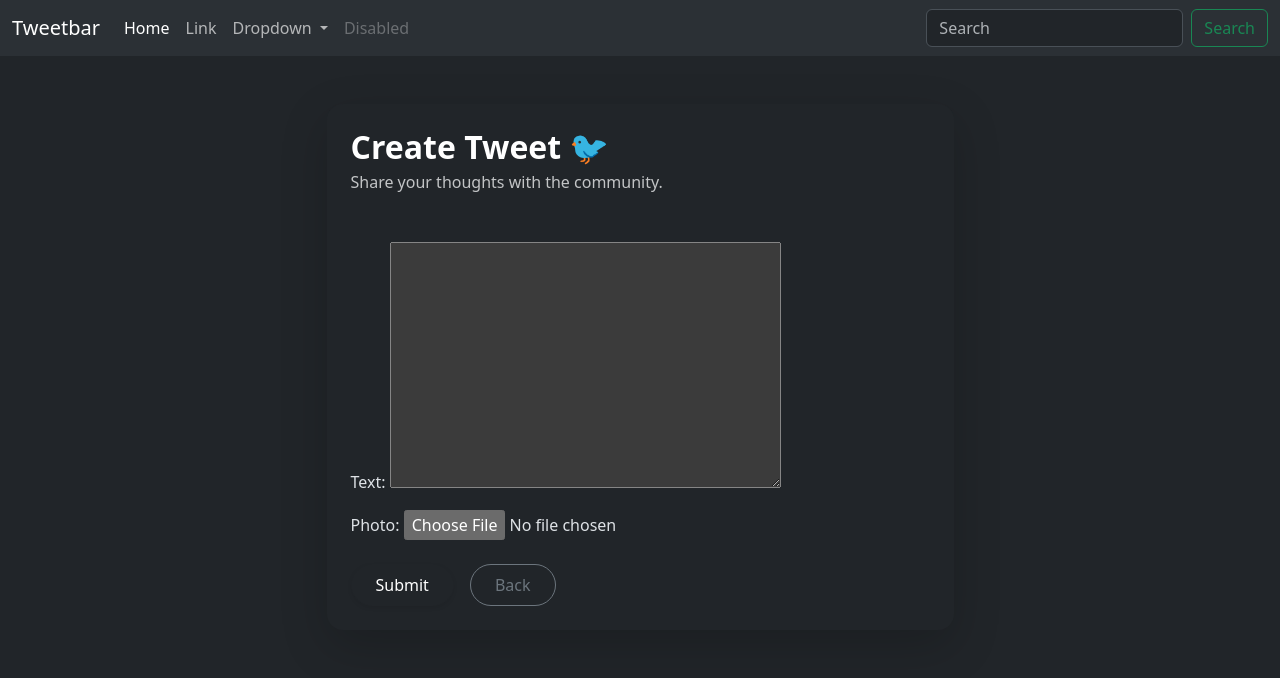
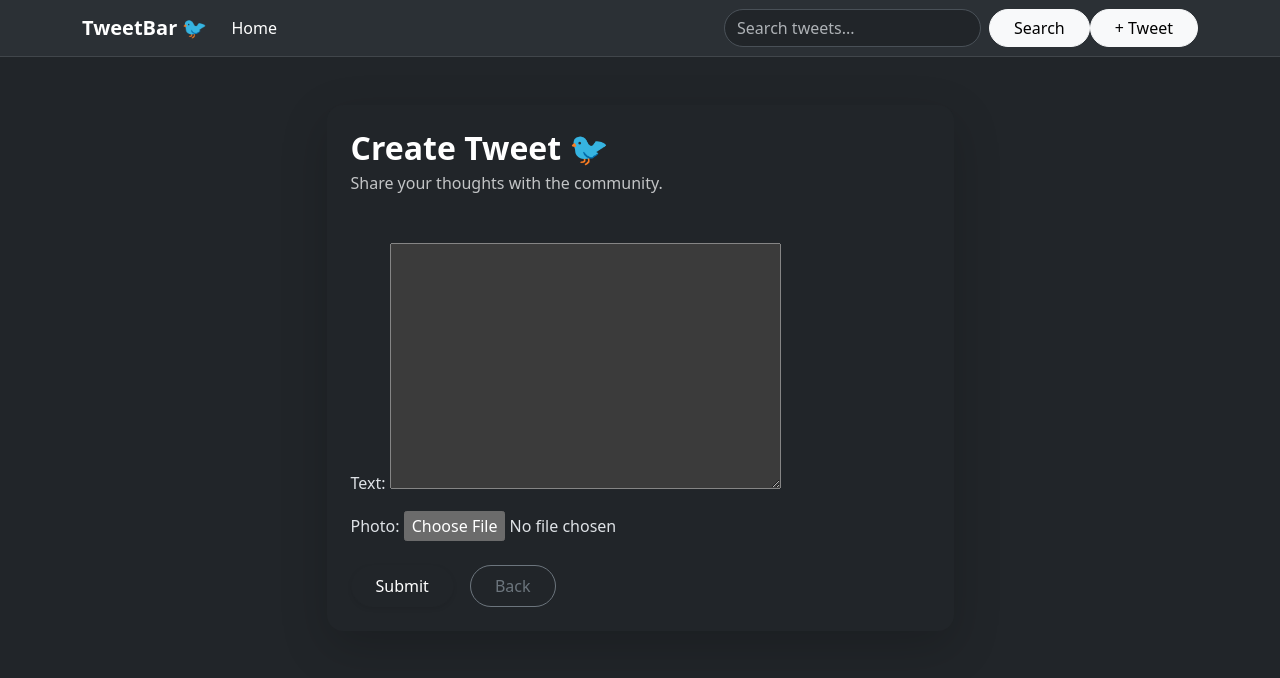
Before and after one commit to AhsanulHoqueRomman/Tweetbar, a Django app: page /tweet/create/ in a window 1280 px wide. Shown: the top 678 px of the page. Run offline with Django 5.2, Linux system fonts and the light colour scheme.

Commit message:
adding search functions and logics

```diff
--- a/templates/layout.html
+++ b/templates/layout.html
@@ -34,42 +34,68 @@
 
 </head>
 <body>
-    <nav class="navbar navbar-expand-lg bg-body-tertiary">
-    <div class="container-fluid">
-        <a class="navbar-brand" href="{% url 'tweet_list' %}">Tweetbar</a>
-        <button class="navbar-toggler" type="button" data-bs-toggle="collapse" data-bs-target="#navbarSupportedContent" aria-controls="navbarSupportedContent" aria-expanded="false" aria-label="Toggle navigation">
-        <span class="navbar-toggler-icon"></span>
+    <nav class="navbar navbar-expand-lg bg-body-tertiary border-bottom border-secondary-subtle">
+
+    <div class="container">
+        <a class="navbar-brand fw-bold"
+           href="{% url 'tweet_list' %}">
+            TweetBar 🐦
+        </a>
+
+        <!-- Mobile Button -->
+        <button class="navbar-toggler"
+                type="button"
+                data-bs-toggle="collapse"
+                data-bs-target="#navbarSupportedContent">
+
+            <span class="navbar-toggler-icon"></span>
+
         </button>
-        <div class="collapse navbar-collapse" id="navbarSupportedContent">
-        <ul class="navbar-nav me-auto mb-2 mb-lg-0">
-            <li class="nav-item">
-            <a class="nav-link active" aria-current="page" href="{% url 'tweet_list' %}">Home</a>
-            </li>
-            <li class="nav-item">
-            <a class="nav-link" href="#">Link</a>
-            </li>
-            <li class="nav-item dropdown">
-            <a class="nav-link dropdown-toggle" href="#" role="button" data-bs-toggle="dropdown" aria-expanded="false">
-                Dropdown
+
+        <!-- Navbar Content -->
+        <div class="collapse navbar-collapse"
+             id="navbarSupportedContent">
+
+            <!-- Left Side -->
+            <ul class="navbar-nav me-auto mb-2 mb-lg-0">
+
+                <li class="nav-item">
+                    <a class="nav-link active"
+                       href="{% url 'tweet_list' %}">
+                        Home
+                    </a>
+                </li>
+
+            </ul>
+
+            <!-- Search Form -->
+            <form class="d-flex" method="GET" action="{% url 'search_tweet' %}">
+
+                <input
+                    class="form-control me-2 rounded-pill"
+                    type="search"
+                    name="q"
+                    placeholder="Search tweets...">
+
+                <button
+                    class="btn btn-light rounded-pill px-4"
+                    type="submit">
+                    Search
+                </button>
+
+            </form>
+
+            <!-- Create Button -->
+            <a href="{% url 'tweet_create' %}"
+               class="btn btn-light rounded-pill px-4">
+                + Tweet
             </a>
-            <ul class="dropdown-menu">
-                <li><a class="dropdown-item" href="#">Action</a></li>
-                <li><a class="dropdown-item" href="#">Another action</a></li>
-                <li><hr class="dropdown-divider"></li>
-                <li><a class="dropdown-item" href="#">Something else here</a></li>
-            </ul>
-            </li>
-            <li class="nav-item">
-            <a class="nav-link disabled" aria-disabled="true">Disabled</a>
-            </li>
-        </ul>
-        <form class="d-flex" role="search">
-            <input class="form-control me-2" type="search" placeholder="Search" aria-label="Search"/>
-            <button class="btn btn-outline-success" type="submit">Search</button>
-        </form>
+
         </div>
+
     </div>
-    </nav>
+
+</nav>
     <div class="container">
         {% block content %}
 
--- a/tweet/urls.py
+++ b/tweet/urls.py
@@ -1,12 +1,11 @@
 from . import views
 from django.urls import path
 
+urlpatterns = [
+    path('',views.tweet_list,name='tweet_list'),
+    path('search/',views.search_tweet,name='search_tweet'),
+    path('create/',views.tweet_create,name='tweet_create'),
+    path('<int:tweet_id>/edit/',views.tweet_edit,name='tweet_edit'),
+    path('<int:tweet_id>/delete/',views.tweet_delete,name='tweet_delete'),
 
-
-urlpatterns = [
-    # path('/', admin.site.urls),
-    path('', views.tweet_list, name ='tweet_list'),
-    path('create/', views.tweet_create, name ='tweet_create'),
-    path('<int:tweet_id>/edit/', views.tweet_edit, name='tweet_edit'),
-    path('<int:tweet_id>/delete/', views.tweet_delete, name='tweet_delete'),
 ]
--- a/tweet/views.py
+++ b/tweet/views.py
@@ -1,44 +1,130 @@
-from django.shortcuts import render, get_object_or_404,redirect
+from django.shortcuts import render, get_object_or_404, redirect
 from .models import Tweet
 from .forms import TweetForm
 
-# Create your views here.
-def index(request):
-    return render (request,'index.html')
 
+# Home Page
 def tweet_list(request):
+
     tweets = Tweet.objects.all().order_by('-created_at')
-    return render(request, 'tweet_list.html', {'tweets': tweets})
 
+    return render(
+        request,
+        'tweet_list.html',
+        {
+            'tweets': tweets
+        }
+    )
+
+
+# Search View
+def search_tweet(request):
+
+    query = request.GET.get('q')
+
+    tweets = Tweet.objects.filter(
+        text__icontains=query
+    ).order_by('-created_at')
+
+    return render(
+        request,
+        'search.html',
+        {
+            'tweets': tweets,
+            'query': query
+        }
+    )
+
+
+# Create Tweet
 def tweet_create(request):
+
     if request.method == 'POST':
-        form =TweetForm(request.POST, request.FILES)
+
+        form = TweetForm(request.POST, request.FILES)
+
         if form.is_valid():
+
             tweet = form.save(commit=False)
+
             tweet.user = request.user
+
             tweet.save()
+
             return redirect('tweet_list')
+
     else:
+
         form = TweetForm()
-    return render(request, 'tweet_form.html', {'form':form})
 
+    return render(
+        request,
+        'tweet_form.html',
+        {
+            'form': form
+        }
+    )
+
+
+# Edit Tweet
 def tweet_edit(request, tweet_id):
-    tweet = get_object_or_404(Tweet, pk=tweet_id, user = request.user)
-    if request.method =='POST':
-        form = TweetForm(request.POST, request.FILES, instance= tweet)
+
+    tweet = get_object_or_404(
+        Tweet,
+        pk=tweet_id,
+        user=request.user
+    )
+
+    if request.method == 'POST':
+
+        form = TweetForm(
+            request.POST,
+            request.FILES,
+            instance=tweet
+        )
+
         if form.is_valid():
+
             tweet = form.save(commit=False)
+
             tweet.user = request.user
+
             tweet.save()
+
             return redirect('tweet_list')
+
     else:
+
         form = TweetForm(instance=tweet)
 
-    return render(request, 'tweet_form.html', {'form': form})
+    return render(
+        request,
+        'tweet_form.html',
+        {
+            'form': form
+        }
+    )
 
+
+# Delete Tweet
 def tweet_delete(request, tweet_id):
-    tweet = get_object_or_404(Tweet, pk=tweet_id, user = request.user)
-    if request.method =='POST':
+
+    tweet = get_object_or_404(
+        Tweet,
+        pk=tweet_id,
+        user=request.user
+    )
+
+    if request.method == 'POST':
+
         tweet.delete()
+
         return redirect('tweet_list')
-    return render(request, 'tweet_confirm-delete.html',  {'tweet':tweet})
+
+    return render(
+        request,
+        'tweet_confirm_delete.html',
+        {
+            'tweet': tweet
+        }
+    )
```
Also changed, not shown: tweet/templates/search.html (added, +116 -0 lines), tweet/templates/tweet_list.html (+53 -19 lines).
